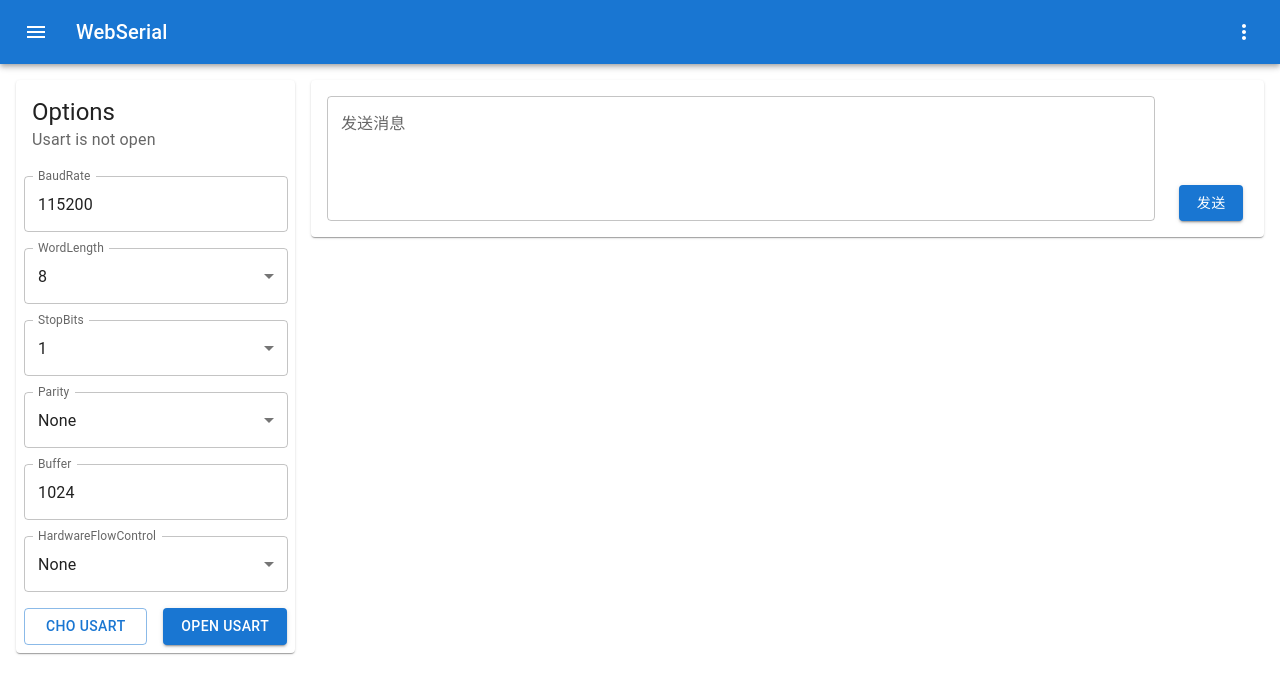
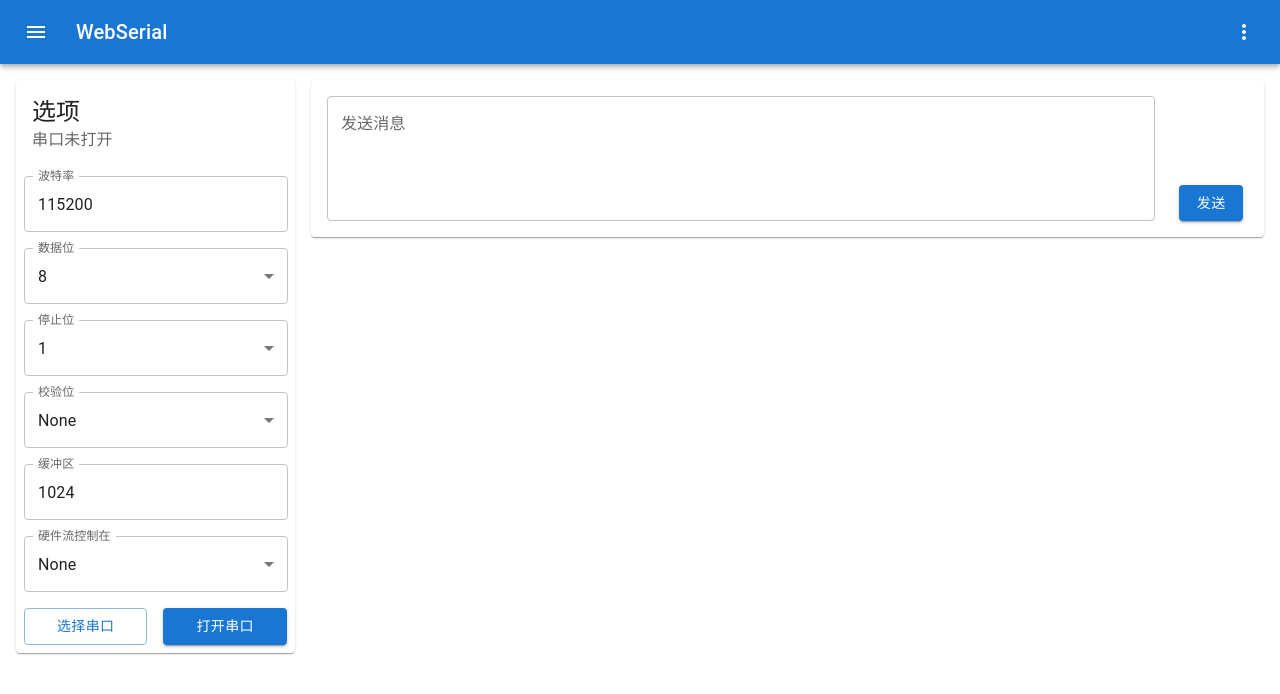
Before and after one commit to Marcos0221/WebSerial, a React (Create React App) app: page / in a window 1280 px wide. Shown: the top 694 px of the page. Built offline with nearby package versions, Linux system fonts and the light colour scheme.

Commit message:
新增国际化特性

```diff
--- a/package.json
+++ b/package.json
@@ -14,9 +14,11 @@
     "@types/node": "^16.18.94",
     "@types/react": "^18.2.74",
     "@types/react-dom": "^18.2.23",
+    "i18next": "^23.10.1",
     "node-sass": "npm:sass@^1.72.0",
     "react": "^18.2.0",
     "react-dom": "^18.2.0",
+    "react-i18next": "^14.1.0",
     "react-router-dom": "^6.22.3",
     "react-scripts": "5.0.1",
     "typescript": "^4.9.5",
--- /dev/null
+++ b/src/i18n/index.ts
@@ -0,0 +1,26 @@
+import i18n from 'i18next';
+import { initReactI18next } from 'react-i18next';
+import translationEN from './locales/en-US';
+import translationZH from './locales/zh-CN';
+
+const resources = {
+  en: {
+    translation: translationEN
+  },
+  zh: {
+    translation: translationZH
+  }
+};
+i18n
+  .use(initReactI18next)
+  .init({
+    lng: 'zh',
+    fallbackLng: 'en',
+    interpolation: {
+      escapeValue: false, // not needed for react as it escapes by default
+    },
+    // language resources
+    resources
+  });
+
+export default i18n;
--- /dev/null
+++ b/src/i18n/locales/en-US/index.ts
@@ -0,0 +1,17 @@
+const language = {
+    Simplified_Chinese: "Simplified Chinese:",
+    Traditional_Chinese: "Traditional Chinese",
+    English: "English",
+    BaudRate: "BaudRate",
+    WordLength: "WordLength",
+    StopBits: "StopBits",
+    Parity: "Parity",
+    HardwareFlowControl: "HardwareFlowControl",
+    Buffer: "Buffer",
+    Options: "Options",
+    Choose_Usart: "Chose Usart",
+    Open_Usart: "Open Usart",
+    Usart_is_not_open: "Usart is not open",
+}
+
+export default language;
--- /dev/null
+++ b/src/i18n/locales/zh-CN/index.ts
@@ -0,0 +1,17 @@
+const language = {
+    Simplified_Chinese: "简体中文",
+    Traditional_Chinese: "繁体中文",
+    English: "英语",
+    BaudRate: "波特率",
+    WordLength: "数据位",
+    StopBits: "停止位",
+    Parity: "校验位",
+    HardwareFlowControl: "硬件流控制在",
+    Buffer: "缓冲区",
+    Options: "选项",
+    Choose_Usart: "选择串口",
+    Open_Usart: "打开串口",
+    Usart_is_not_open: "串口未打开",
+}
+
+export default language;
--- a/src/index.tsx
+++ b/src/index.tsx
@@ -5,8 +5,11 @@ import App from "./App";
 import reportWebVitals from "./reportWebVitals";
 import { BrowserRouter, Routes, Route } from "react-router-dom";
 import Test from "./Test";
+import i18n from "./i18n";
 
 const root = ReactDOM.createRoot(document.getElementById("root") as HTMLElement);
+i18n.changeLanguage('zh');
+
 root.render(
   <React.StrictMode>
     <BrowserRouter>
--- a/src/serial/SerialLeft.tsx
+++ b/src/serial/SerialLeft.tsx
@@ -13,12 +13,13 @@ import {
   Theme,
 } from "@mui/material";
 import { ChangeEvent, useState } from "react";
-// import language from '../locales/zh'
-import language from '../locales/en'
+import { useTranslation } from "react-i18next";
 
 interface PropsType {}
 
 function SerialLeft(type: PropsType) {
+  const { t } = useTranslation();
+
   // 波特率
   const [baudRate, setBaudRate] = useState("115200");
   const baudRateHandleChange = (event: ChangeEvent<HTMLInputElement>) => {
@@ -62,14 +63,14 @@ function SerialLeft(type: PropsType) {
 
   return (
     <Card>
-      <CardHeader title={language.Options} subheader={<span>{language["Usart is not open"]}</span>} />
+      <CardHeader title={t('Options')} subheader={<span>{t('Usart_is_not_open')}</span>} />
       {/* 波特率 */}
-      <TextField sx={sxProps} label={language.BaudRate} variant="outlined" onChange={baudRateHandleChange} value={baudRate} />
+      <TextField sx={sxProps} label={t('BaudRate')} variant="outlined" onChange={baudRateHandleChange} value={baudRate} />
 
       {/* 数据位 */}
       <FormControl sx={sxProps}>
-        <InputLabel id="data-bit-label">{language.WordLength}</InputLabel>
-        <Select labelId="data-bit-label" value={dataBit} label={language.WordLength} onChange={dataBitHandleChange}>
+        <InputLabel id="data-bit-label">{t('WordLength')}</InputLabel>
+        <Select labelId="data-bit-label" value={dataBit} label={t('WordLength')} onChange={dataBitHandleChange}>
           <MenuItem value={"8"}>8</MenuItem>
           <MenuItem value={"7"}>7</MenuItem>
         </Select>
@@ -77,8 +78,8 @@ function SerialLeft(type: PropsType) {
 
       {/* 停止位 */}
       <FormControl sx={sxProps}>
-        <InputLabel id="stop-bit-label">{language.StopBits}</InputLabel>
-        <Select labelId="stop-bit-label" value={stopBit} label={language.StopBits} onChange={stopBithandleChange}>
+        <InputLabel id="stop-bit-label">{t('StopBits')}</InputLabel>
+        <Select labelId="stop-bit-label" value={stopBit} label={t('StopBits')} onChange={stopBithandleChange}>
           <MenuItem value={"1"}>1</MenuItem>
           <MenuItem value={"2"}>2</MenuItem>
         </Select>
@@ -86,8 +87,8 @@ function SerialLeft(type: PropsType) {
 
       {/* 校验位 */}
       <FormControl sx={sxProps}>
-        <InputLabel id="check-bit-label">{language.Parity}</InputLabel>
-        <Select labelId="check-bit-label" value={checkBit} label={language.Parity} onChange={checkBithandleChange}>
+        <InputLabel id="check-bit-label">{t('Parity')}</InputLabel>
+        <Select labelId="check-bit-label" value={checkBit} label={t('Parity')} onChange={checkBithandleChange}>
           <MenuItem value={"None"}>None</MenuItem>
           <MenuItem value={"Even"}>Even</MenuItem>
           <MenuItem value={"Odd"}>Odd</MenuItem>
@@ -95,12 +96,12 @@ function SerialLeft(type: PropsType) {
       </FormControl>
 
       {/* 缓冲区 */}
-      <TextField sx={sxProps} label={language.Cache} variant="outlined" onChange={bufferHandleChange} value={buffer} />
+      <TextField sx={sxProps} label={t('Buffer')} variant="outlined" onChange={bufferHandleChange} value={buffer} />
 
       {/* 控制流 */}
       <FormControl sx={sxProps}>
-        <InputLabel id="control-flow-label">{language.HardwareFlowControl}</InputLabel>
-        <Select labelId="control-flow-label" value={controlFlow} label={language.HardwareFlowControl} onChange={controlFlowhandleChange}>
+        <InputLabel id="control-flow-label">{t('HardwareFlowControl')}</InputLabel>
+        <Select labelId="control-flow-label" value={controlFlow} label={t('HardwareFlowControl')} onChange={controlFlowhandleChange}>
           <MenuItem value={"None"}>None</MenuItem>
           <MenuItem value={"HardWare"}>HardWare</MenuItem>
         </Select>
@@ -109,12 +110,12 @@ function SerialLeft(type: PropsType) {
       <Grid container spacing={2} sx={{ p: 1 }}>
         <Grid item xs={6}>
           <Button variant="outlined" fullWidth>
-            {language["Choose Usart"]}
+            {t('Choose_Usart')}
           </Button>
         </Grid>
         <Grid item xs={6}>
           <Button variant="contained" fullWidth>
-            {language["Open Usart"]}
+            {t('Open_Usart')}
           </Button>
         </Grid>
       </Grid>
```
Also changed, not shown: 1 other file (tests, documents, lock files or other folders).
